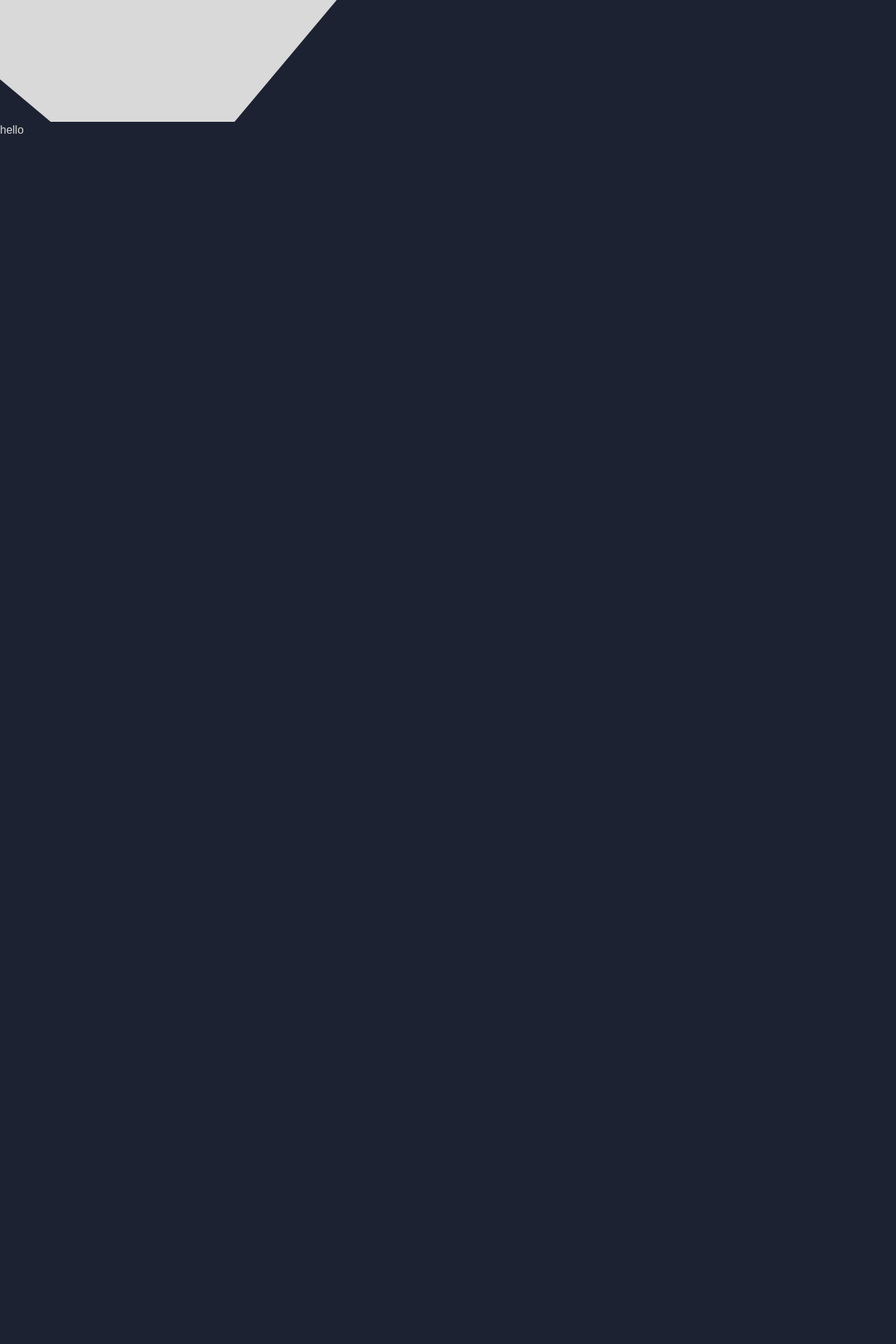
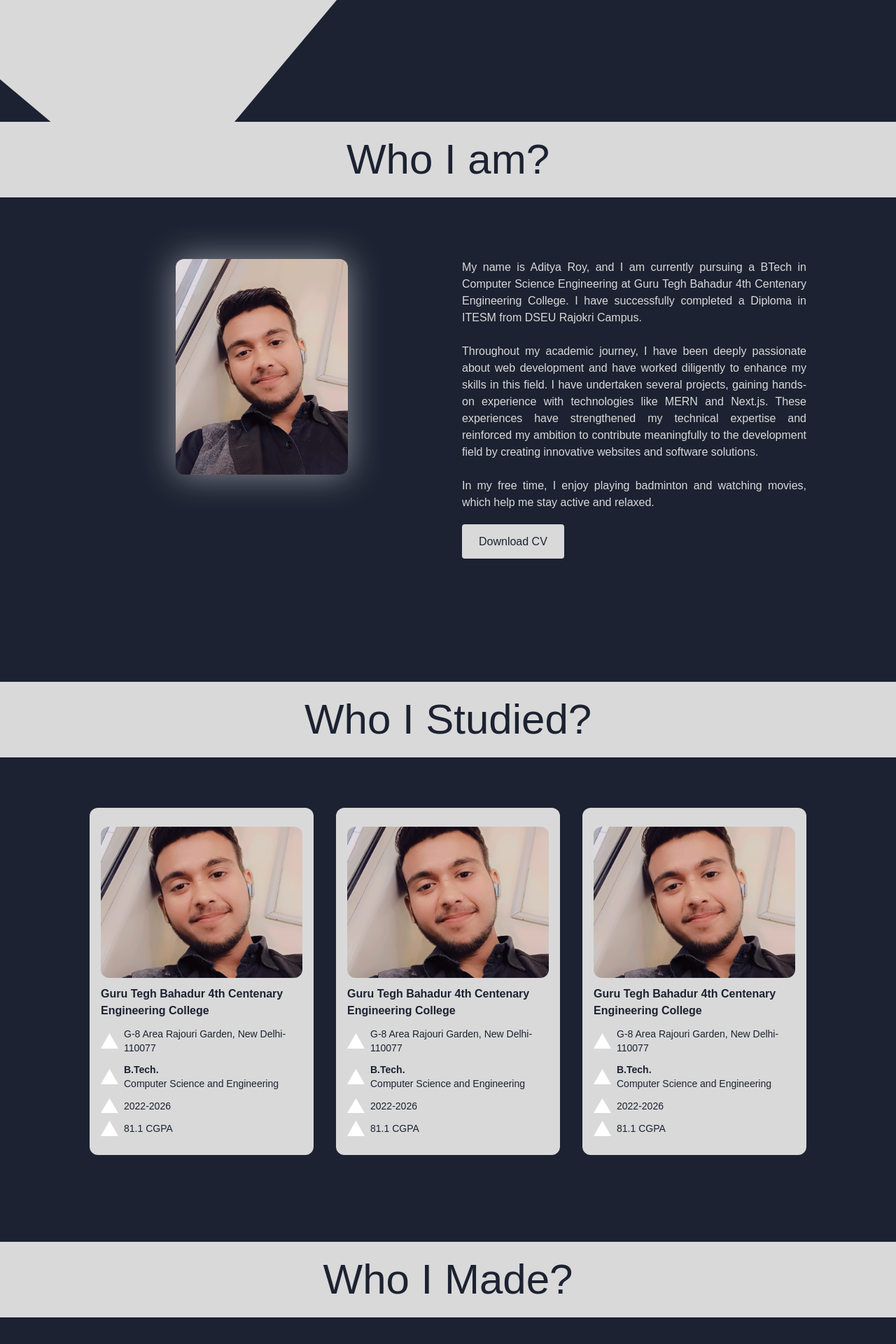
Before and after one commit to Aditya-tech1/Adityaroy, a Next.js app in the folder client/: page / in a window 1280 px wide. Shown: the part 698-2618 px from the top of the page at 70% size. Before the commit the page ends 1672 px from the top, so only its background shows below. Built offline with nearby package versions, Linux system fonts and the light colour scheme; a web font is replaced by a local one.

Commit message:
done upto education

```diff
--- a/client/src/app/globals.css
+++ b/client/src/app/globals.css
@@ -37,10 +37,13 @@ body {
 }
 
 .double-border {
-  border-width: 6px;
+  border-width: 8px;
   border-style: solid;
-  border-color: #759cc2;
+  border-color: #1c2231;
   position: relative;
+  box-sizing: border-box;
+  background: #759cc2;
+  padding: 8px;
 }
 
 .double-border::after {
@@ -63,3 +66,7 @@ body {
   -webkit-text-fill-color: transparent;
   -webkit-text-stroke-width: 2px;
 }
+
+.drop-shadow-xl{
+  filter: drop-shadow(0 0px 25px rgba(255, 255, 255, 0.5));
+}
--- a/client/src/app/page.jsx
+++ b/client/src/app/page.jsx
@@ -1,15 +1,19 @@
 import About from "@/components/About";
+import Education from "@/components/Education";
 import Hero from "@/components/Hero";
 import Navbar from "@/components/Navbar";
+import Project from "@/components/Project";
 import Image from "next/image";
 
 export default function Home() {
   return (
     <>
-    <Navbar />
-    <span id="wtblock" className="absolute w-[100rem] h-[60rem]  rotate-130 -left-1/3 bg-[#d9d9d9] -top-1/2 -z-10 "></span>
-    <Hero />
-    <About />
+      <Navbar />
+      <span id="wtblock" className="absolute w-[100rem] h-[60rem]  rotate-130 -left-1/3 bg-[#d9d9d9] -top-1/2 -z-10 "></span>
+      <Hero />
+      <About />
+      <Education />
+      <Project />
     </>
   );
 }
--- a/client/src/components/About.jsx
+++ b/client/src/components/About.jsx
@@ -1,9 +1,25 @@
 import React from 'react'
+import Link from 'next/link'
 
 export default function About() {
   return (
     <div className='w-full min-h-screen bg-[#1c2231] '>
-      hello
+      <h1 className='bg-[#d9d9d9] text-[#1c2231] text-6xl p-6 text-center font-extralight '>Who I am?</h1>
+      <div className='flex flex-row p-4 px-32 items-start justify-center gap-10  mt-18'>
+        <div className='w-1/2 flex items-center justify-center '>
+          <img src="/iam.jpg" alt="" className='w-1/2 rounded-xl aspect-[4/5] object-cover drop-shadow-xl ' />
+        </div>
+        <div className='w-1/2'>
+          <p className='w-full text-justify text-base mb-8'>
+            My name is Aditya Roy, and I am currently pursuing a BTech in Computer Science Engineering at Guru Tegh Bahadur 4th Centenary Engineering College. I have successfully completed a Diploma in ITESM from DSEU Rajokri Campus. <br /><br />
+
+            Throughout my academic journey, I have been deeply passionate about web development and have worked diligently to enhance my skills in this field. I have undertaken several projects, gaining hands-on experience with technologies like MERN and Next.js. These experiences have strengthened my technical expertise and reinforced my ambition to contribute meaningfully to the development field by creating innovative websites and software solutions.<br /><br />
+
+            In my free time, I enjoy playing badminton and watching movies, which help me stay active and relaxed.
+          </p>
+          <Link href="/" className='px-6 py-4 bg-[#d9d9d9] text-[#1c2231] rounded '>Download CV</Link>
+        </div>
+      </div>
     </div>
   )
 }
--- /dev/null
+++ b/client/src/components/Education.jsx
@@ -0,0 +1,73 @@
+import React from 'react'
+
+export default function Education() {
+    return (
+        <div className='w-full min-h-screen bg-[#1c2231]'>
+            <h1 className='bg-[#d9d9d9] text-[#1c2231] text-6xl p-6 text-center font-extralight '>Who I Studied?</h1>
+            <div className='mt-18 flex flex-row m-auto w-full px-32 justify-center gap-8'>
+
+                <div className='w-80 h-124 bg-[#d9d9d9] p-4 text-[#1c2231] rounded-xl flex flex-col justify-evenly'>
+                    <img src="/iam.jpg" alt="" className='aspect-[4/3] object-cover w-full rounded-xl' />
+                    <h1 className='font-bold'>Guru Tegh Bahadur 4th Centenary Engineering College</h1>
+                    <div className='flex flex-row gap-2 items-center justify-start text-sm'>
+                        <img src="/vercel.svg" alt="" width={25}  />
+                        <p>G-8 Area Rajouri Garden, New Delhi-110077</p>
+                    </div>
+                    <div className='flex flex-row gap-2 items-center justify-start text-sm'>
+                        <img src="/vercel.svg" alt="" width={25} />
+                        <p><strong>B.Tech.</strong><br/>Computer Science and Engineering</p>
+                    </div>
+                    <div className='flex flex-row gap-2 items-center justify-start text-sm'>
+                        <img src="/vercel.svg" alt="" width={25} />
+                        <p>2022-2026</p>
+                    </div>
+                    <div className='flex flex-row gap-2 items-center justify-start text-sm'>
+                        <img src="/vercel.svg" alt="" width={25} />
+                        <p>81.1 CGPA</p>
+                    </div>
+                </div>
+                <div className='w-80 h-124 bg-[#d9d9d9] p-4 text-[#1c2231] rounded-xl flex flex-col justify-evenly'>
+                    <img src="/iam.jpg" alt="" className='aspect-[4/3] object-cover w-full rounded-xl' />
+                    <h1 className='font-bold'>Guru Tegh Bahadur 4th Centenary Engineering College</h1>
+                    <div className='flex flex-row gap-2 items-center justify-start text-sm'>
+                        <img src="/vercel.svg" alt="" width={25}  />
+                        <p>G-8 Area Rajouri Garden, New Delhi-110077</p>
+                    </div>
+                    <div className='flex flex-row gap-2 items-center justify-start text-sm'>
+                        <img src="/vercel.svg" alt="" width={25} />
+                        <p><strong>B.Tech.</strong><br/>Computer Science and Engineering</p>
+                    </div>
+                    <div className='flex flex-row gap-2 items-center justify-start text-sm'>
+                        <img src="/vercel.svg" alt="" width={25} />
+                        <p>2022-2026</p>
+                    </div>
+                    <div className='flex flex-row gap-2 items-center justify-start text-sm'>
+                        <img src="/vercel.svg" alt="" width={25} />
+                        <p>81.1 CGPA</p>
+                    </div>
+                </div>
+                <div className='w-80 h-124 bg-[#d9d9d9] p-4 text-[#1c2231] rounded-xl flex flex-col justify-evenly'>
+                    <img src="/iam.jpg" alt="" className='aspect-[4/3] object-cover w-full rounded-xl' />
+                    <h1 className='font-bold'>Guru Tegh Bahadur 4th Centenary Engineering College</h1>
+                    <div className='flex flex-row gap-2 items-center justify-start text-sm'>
+                        <img src="/vercel.svg" alt="" width={25}  />
+                        <p>G-8 Area Rajouri Garden, New Delhi-110077</p>
+                    </div>
+                    <div className='flex flex-row gap-2 items-center justify-start text-sm'>
+                        <img src="/vercel.svg" alt="" width={25} />
+                        <p><strong>B.Tech.</strong><br/>Computer Science and Engineering</p>
+                    </div>
+                    <div className='flex flex-row gap-2 items-center justify-start text-sm'>
+                        <img src="/vercel.svg" alt="" width={25} />
+                        <p>2022-2026</p>
+                    </div>
+                    <div className='flex flex-row gap-2 items-center justify-start text-sm'>
+                        <img src="/vercel.svg" alt="" width={25} />
+                        <p>81.1 CGPA</p>
+                    </div>
+                </div>
+            </div>
+
+        </div>
+    )
+}
--- a/client/src/components/Hero.jsx
+++ b/client/src/components/Hero.jsx
@@ -5,7 +5,10 @@ export default function Hero() {
     <div className='w-full min-h-screen flex flex-col items-center justify-center'>
       <div className='flex flex-row justify-evenly items-center w-full'>
         <h1 className='text-5xl text-[#1c2231]'>Hii</h1>
+        <div className='w-auto h-auto bg-[#d9d9d9] rounded-full p-2'>
+
         <img src="/iam.jpg" alt="" className='w-72 aspect-square rounded-full object-cover double-border '/>
+        </div>
 
         <h1 className='text-5xl text-[#d9d9d9]'>I am</h1>
       </div>
--- /dev/null
+++ b/client/src/components/Project.jsx
@@ -0,0 +1,11 @@
+import React from 'react'
+
+export default function Project() {
+    return (
+        <div className='w-full min-h-screen bg-[#1c2231]'>
+
+            <h1 className='bg-[#d9d9d9] text-[#1c2231] text-6xl p-6 text-center font-extralight '>Who I Made?</h1>
+
+        </div>
+    )
+}
```
